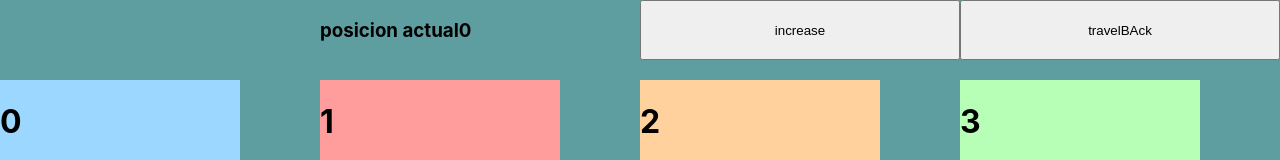
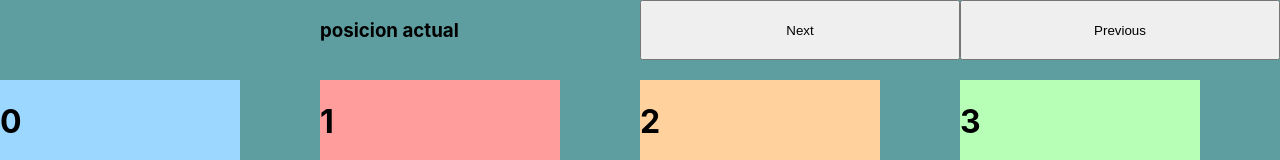
Before and after one commit to DranzerSv/Memory-Games, a React (Create React App) app: page / in a window 1280 px wide. Shown: the top 160 px of the page. Built offline with nearby package versions, Linux system fonts and the light colour scheme.

Commit message:
feature:  changed names of buttons and passed a prop

```diff
--- a/src/App.tsx
+++ b/src/App.tsx
@@ -9,7 +9,7 @@ import Card from './components/Card/Card';
 import './App.scss';
 
 function App() {
-  const [selectedCard, setSelectedCard] = useState(0);
+  const [selectedCard, setSelectedCard] = useState<number | null>(null);
   // const previousCounter = usePreviousState(selectedCard);
   const [previousValue, getPreviousValue] = useTimeMachine(selectedCard);
 
@@ -17,22 +17,20 @@ function App() {
     <div className="app">
       <h4>{previousValue}</h4>
       <h3>posicion actual{selectedCard}</h3>
-      <button
-        onClick={() => {
-          setSelectedCard(selectedCard + 1);
-        }}
-      >
-        increase
-      </button>
+      <button>Next</button>
       <button
         onClick={() => {
           getPreviousValue();
         }}
       >
-        travelBAck
+        Previous
       </button>
       {cards.map((card) => (
-        <Card key={card['id']} id={card['id']} />
+        <Card
+          key={card['id']}
+          id={card['id']}
+          setSelectedCard={setSelectedCard}
+        />
       ))}
     </div>
   );
```
